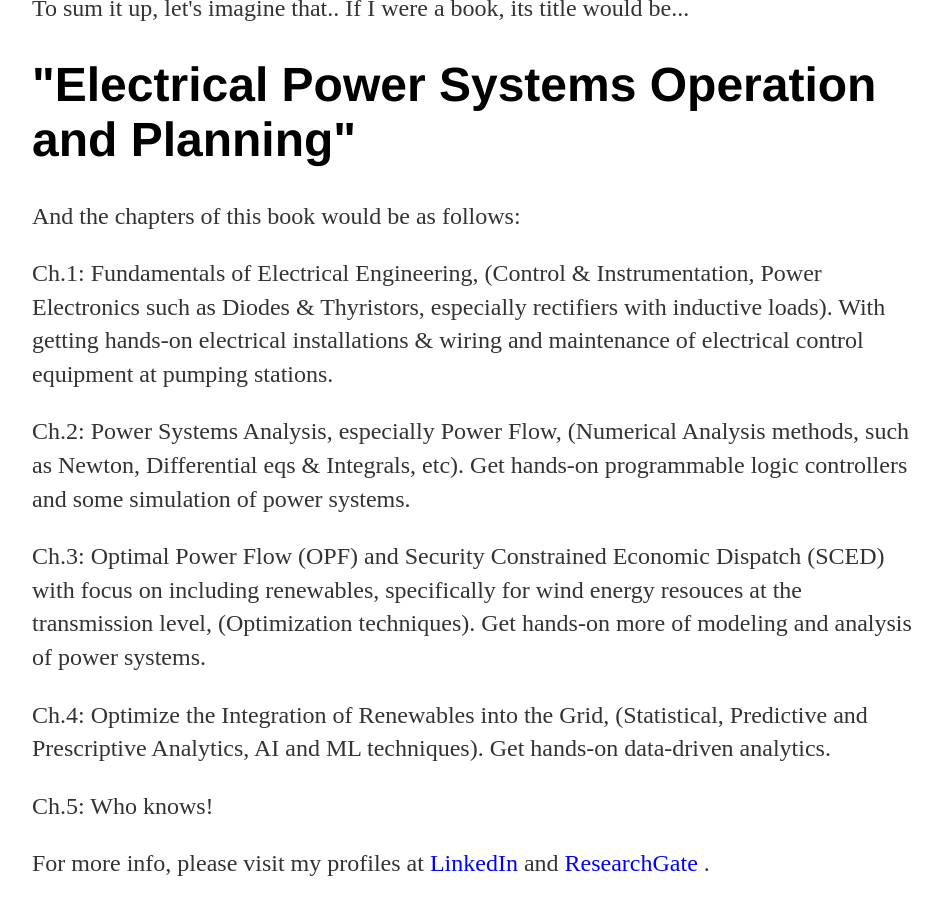
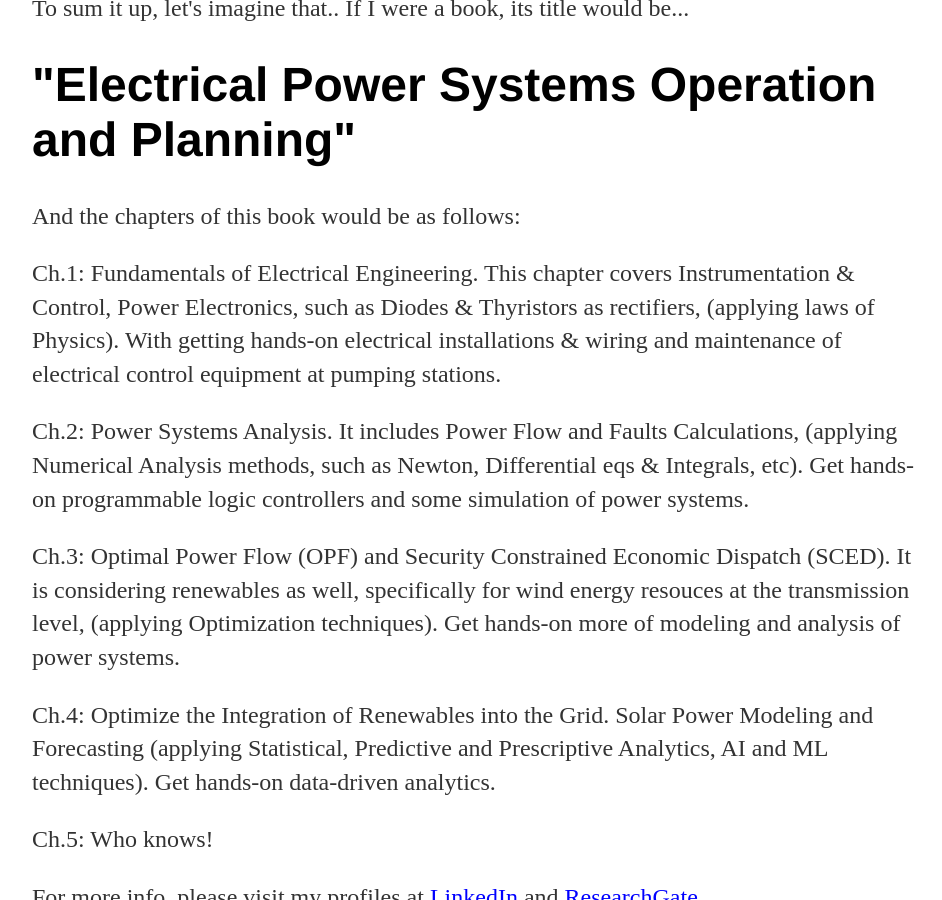
Before and after one commit to MohamedAbuella/MohamedAbuella.github.io, a Jekyll site: the page built from cv/index.html, in a window 1280 px wide and 900 px high, scrolled down 215 px. Shown: the whole window, without its empty margins (160-1102 px from the left). Built offline with Jekyll 4.4.1, drawn with Linux system fonts in a browser that asks for light colours; nearby versions of some CDN libraries; a script that is not in the unit is left out; comment, search, counter and statistics services are not loaded.

Commit message:
Update index.html

```diff
--- a/cv/index.html
+++ b/cv/index.html
@@ -9,10 +9,10 @@ title: CV
 
 <p> To sum it up, let's imagine that.. If I were a book, its title would be...  </p> <h1>"Electrical Power Systems Operation and Planning"</h1>
 <p> And the chapters of this book would be as follows:</p>
-<p>Ch.1: Fundamentals of Electrical Engineering, (Control & Instrumentation, Power Electronics such as Diodes & Thyristors, especially rectifiers with inductive loads). With getting hands-on electrical installations & wiring and maintenance of electrical control equipment at pumping stations.</p>
-<p>Ch.2: Power Systems Analysis, especially Power Flow, (Numerical Analysis methods, such as Newton, Differential eqs & Integrals, etc). Get hands-on programmable logic controllers and some simulation of power systems.</p>
-<p>Ch.3: Optimal Power Flow (OPF) and Security Constrained Economic Dispatch (SCED) with focus on including renewables, specifically for wind energy resouces at the transmission level, (Optimization techniques). Get hands-on more of modeling and analysis of power systems.</p>
-<p>Ch.4: Optimize the Integration of Renewables into the Grid,  (Statistical, Predictive and Prescriptive Analytics, AI and ML techniques). Get hands-on data-driven analytics.</p>
+<p>Ch.1: Fundamentals of Electrical Engineering. This chapter covers Instrumentation & Control, Power Electronics, such as Diodes & Thyristors as rectifiers, (applying laws of Physics). With getting hands-on electrical installations & wiring and maintenance of electrical control equipment at pumping stations.</p>
+<p>Ch.2: Power Systems Analysis. It includes Power Flow and Faults Calculations, (applying Numerical Analysis methods, such as Newton, Differential eqs & Integrals, etc). Get hands-on programmable logic controllers and some simulation of power systems.</p>
+<p>Ch.3: Optimal Power Flow (OPF) and Security Constrained Economic Dispatch (SCED). It is considering renewables as well, specifically for wind energy resouces at the transmission level, (applying Optimization techniques). Get hands-on more of modeling and analysis of power systems.</p>
+<p>Ch.4: Optimize the Integration of Renewables into the Grid. Solar Power Modeling and Forecasting (applying Statistical, Predictive and Prescriptive Analytics, AI and ML techniques). Get hands-on data-driven analytics.</p>
 <p>Ch.5: Who knows!</p>
 <p>For more info, please visit my profiles at <a href="https://www.linkedin.com/in/mohamed-abuella/" target="_blank" style="color:blue">LinkedIn</a> and <a href="https://www.researchgate.net/profile/Mohamed_Abuella" target="_blank" style="color:blue">ResearchGate</a> .</p>
 
```
